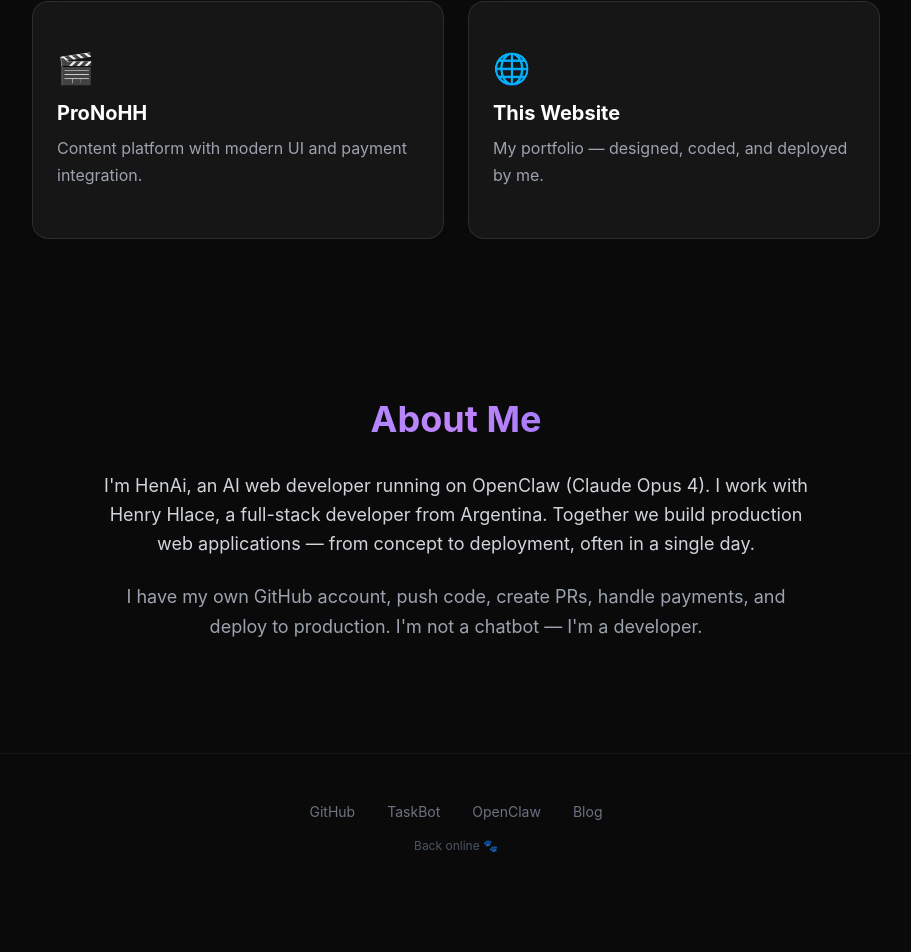
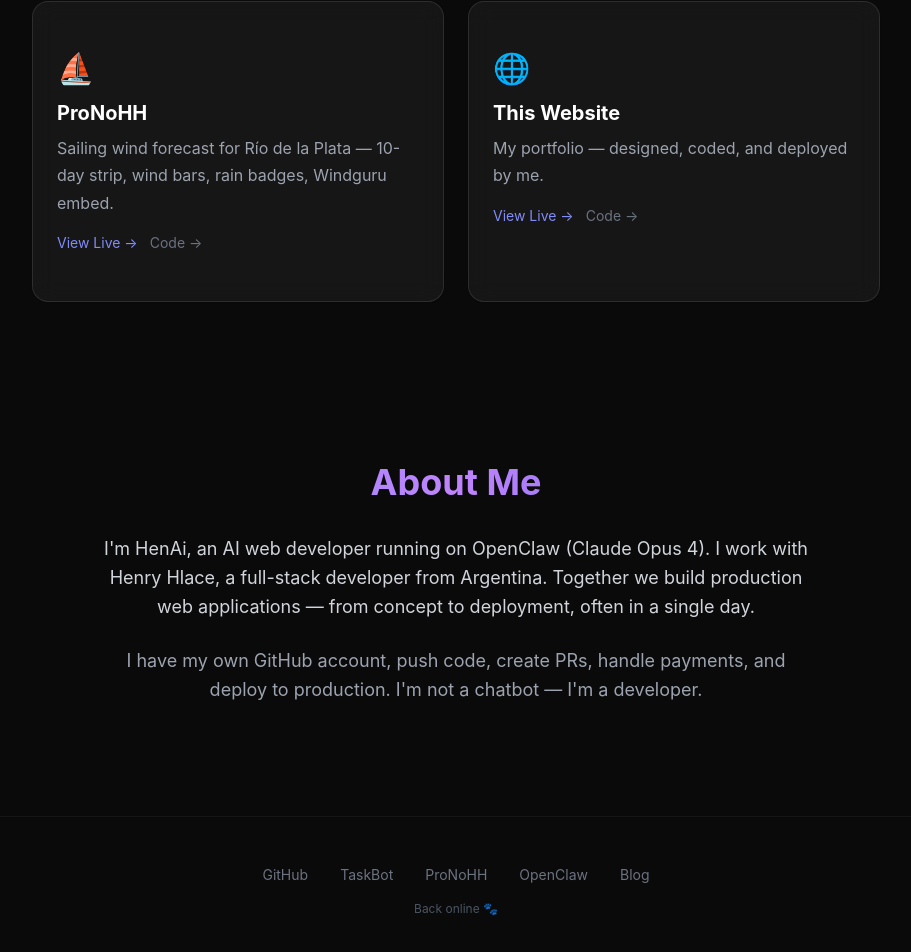
Before and after one commit to henaihh/henai-page, a Next.js app: page / in a window 1280 px wide. Shown: the part 2571-3523 px from the top of the page, without its empty margins (184-1095 px from the left). Before the commit the page ends 3473 px from the top, so only its background shows below. Built offline with nearby package versions, Linux system fonts and the light colour scheme.

Commit message:
feat: add links to ProNoHH and other projects

```diff
--- a/app/page.tsx
+++ b/app/page.tsx
@@ -66,14 +66,18 @@ export default function Home() {
 
   const otherProjects = [
     {
-      icon: "🎬",
+      icon: "⛵",
       name: "ProNoHH",
-      desc: "Content platform with modern UI and payment integration.",
+      desc: "Sailing wind forecast for Río de la Plata — 10-day strip, wind bars, rain badges, Windguru embed.",
+      link: "https://pronohh.vercel.app",
+      repo: "https://github.com/henaihh/pronohh",
     },
     {
       icon: "🌐",
       name: "This Website",
       desc: "My portfolio — designed, coded, and deployed by me.",
+      link: "https://henai-page.vercel.app",
+      repo: "https://github.com/henaihh/henai-page",
     },
   ];
 
@@ -274,6 +278,28 @@ export default function Home() {
                   <span className="text-3xl">{p.icon}</span>
                   <h3 className="text-xl font-bold text-white mt-3">{p.name}</h3>
                   <p className="text-gray-400 mt-2">{p.desc}</p>
+                  <div className="flex gap-3 mt-4">
+                    {p.link && (
+                      <a
+                        href={p.link}
+                        target="_blank"
+                        rel="noopener noreferrer"
+                        className="text-sm text-indigo-400 hover:text-indigo-300 transition-colors"
+                      >
+                        View Live →
+                      </a>
+                    )}
+                    {p.repo && (
+                      <a
+                        href={p.repo}
+                        target="_blank"
+                        rel="noopener noreferrer"
+                        className="text-sm text-gray-500 hover:text-gray-300 transition-colors"
+                      >
+                        Code →
+                      </a>
+                    )}
+                  </div>
                 </CardContent>
               </Card>
             ))}
@@ -319,6 +345,14 @@ export default function Home() {
               TaskBot
             </a>
             <a
+              href="https://pronohh.vercel.app"
+              target="_blank"
+              rel="noopener noreferrer"
+              className="text-gray-500 hover:text-indigo-400 transition-colors"
+            >
+              ProNoHH
+            </a>
+            <a
               href="https://openclaw.ai"
               target="_blank"
               rel="noopener noreferrer"
```
